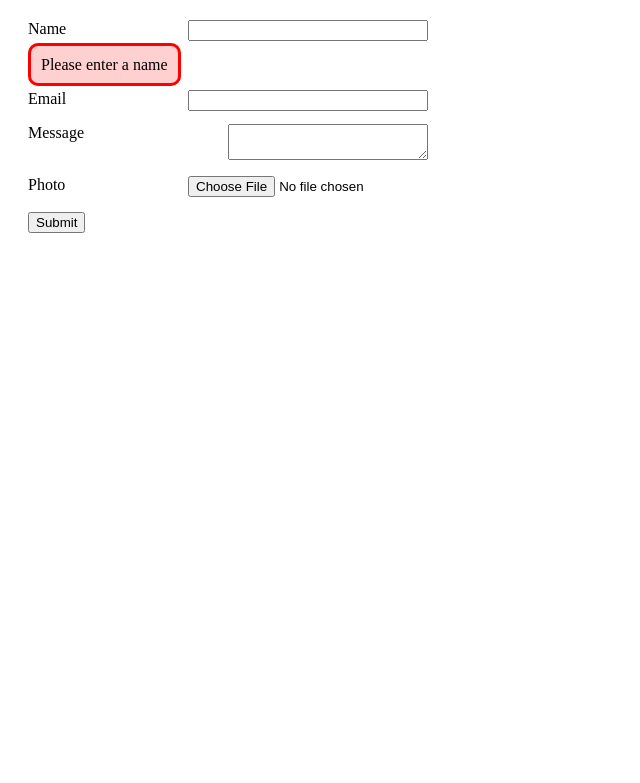
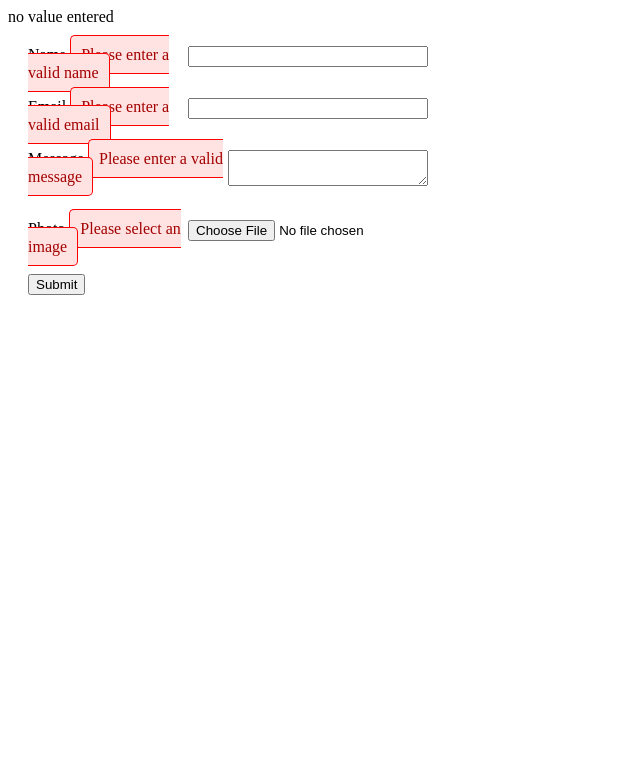
Before and after one commit to daxlah/formPhp, a PHP site: page / in a window 1280 px wide. Shown: the top 783 px of the page, without its empty margins (0-640 px from the left). Run offline with PHP 8.4, Linux system fonts and the light colour scheme.

Commit message:
Added error messages and linked javascript to php. Edited .error in css.

```diff
--- a/basicCss.css
+++ b/basicCss.css
@@ -18,11 +18,15 @@
     width: 60%;
 }
 
+
 .error{
     /*display: none;*/
-    border-radius: 10px;
+    border-radius: 5px;
     padding: 10px;
-    background-color: #ffd0d0;
-    border-style: solid;
-    border-color: red;
+    background-color: #ffe2e2;
+    color:#a30101;
+    border:1px solid #ff0000;
+    width: 95%;
+    margin-top:5px;
+    margine-bottom:20px;
 }
--- a/basicJs.js
+++ b/basicJs.js
@@ -1,6 +1,6 @@
 /*
 18966318
-Jenny Zhang
+Jenny Zhan
 Tuesday 12pm
 */
 
@@ -23,12 +23,14 @@ if(!checkName())
   */
 
 
+	/*
 	for(var i = 0; i < functionArrayNames.length(); i++){
 		if(!functionArrayNames)
 			valid = false;
 
 		i++;
 	}
+	*/
 
 	return valid;
 }
--- a/index.php
+++ b/index.php
@@ -26,7 +26,6 @@ if(!empty($_POST)){
 
         //get file type
         $fileType = strtolower(pathinfo($target_file, PATHINFO_EXTENSION));
-        echo pathinfo($target_file, PATHINFO_EXTENSION);
 
         //upload file
         if(move_uploaded_file($_FILES['browsePhoto']['tmp_name'],
@@ -46,37 +45,42 @@ if(!empty($_POST)){
     fclose($file);
 
 
+}else{
+    echo "no value entered";
 }
-
 
 ?>
 
 <html>
 <head>
     <link rel="stylesheet" type="text/css" href="basicCss.css">
+    <script src="basicJs.js"></script>
 </head>
 
-<form action="<?php echo $_SERVER["PHP_SELF"]; ?>" method="post" id="mainForm" enctype="multipart/form-data">
+<form action="<?php echo $_SERVER["PHP_SELF"]; ?>" method="post" id="mainForm" enctype="multipart/form-data" onsubmit="return validateForm(this)">
     <div class = "fields">
-        <p>
+        <div>
             <label for="name">Name</label>
             <input type="text" id="name" name="name">
+            <span class="error" id="errorName">Please enter a valid name</span>
             <br>
-            <br>
-            <span class="error" id="errorName">Please enter a name</span>
-        </p>
+
+        </div>
         <p>
             <label for="email">Email</label>
             <input tpye="text" id="email" name="email">
+            <span class="error" id="errorEmail">Please enter a valid email</span>
         </p>
         <p>
             <label for="message">Message</label>
             <textarea id="message" name="message"></textarea>
+            <span class="error" id="errorMessage">Please enter a valid message</span>
         </p>
         <br>
         <span>
             <label for="browsePhoto">Photo</label>
             <input type="file" id="browsePhoto" name="browsePhoto">
+            <span class="error" id="errorImage">Please select an image</span>
         </span>
     </div>
     <br>
```
